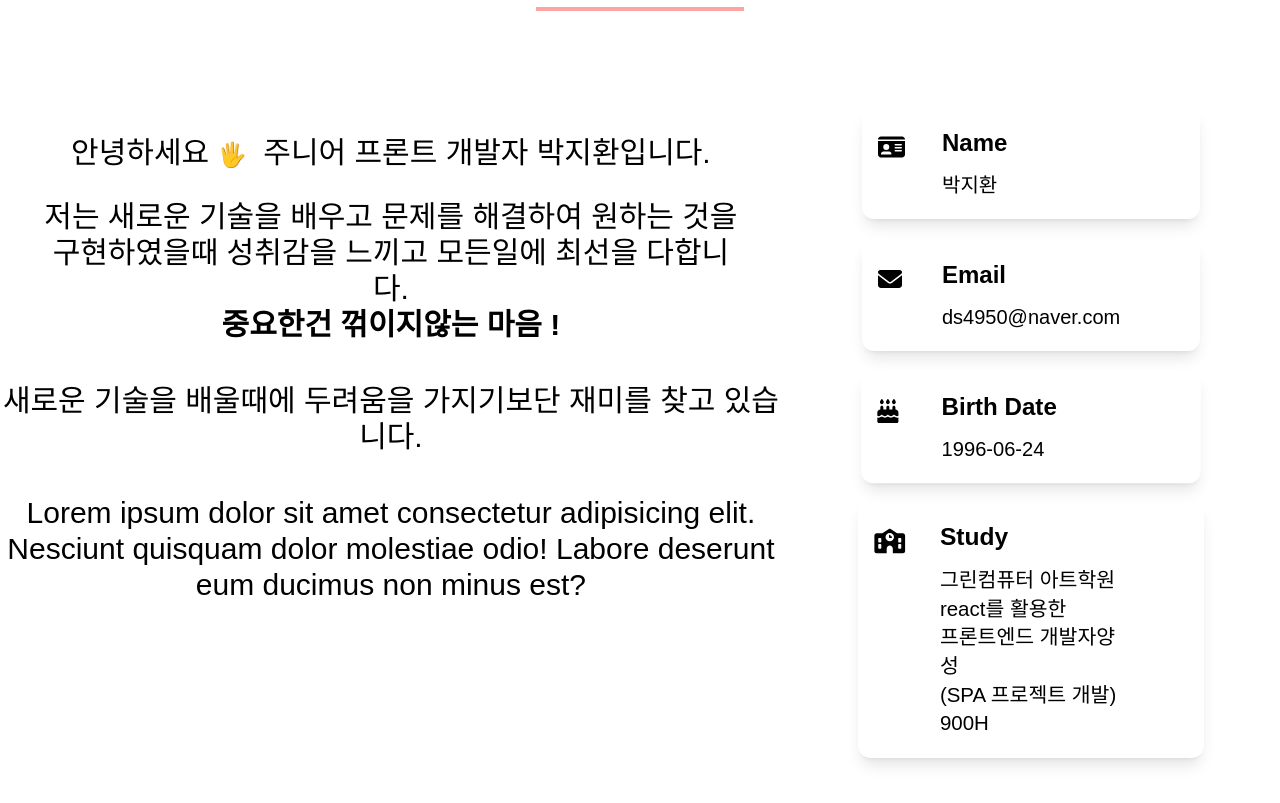
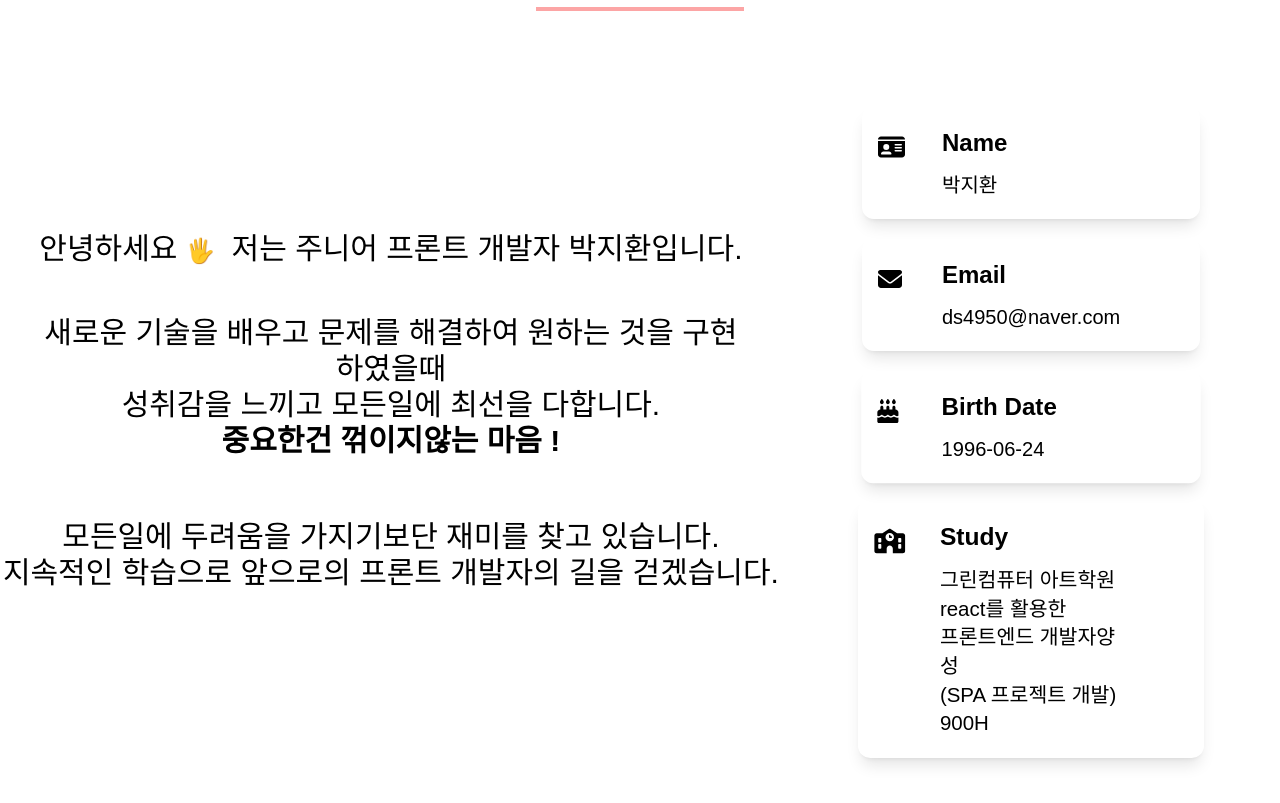
Before and after one commit to flysofts/portfolio, a React (Create React App) app: page / in a window 1280 px wide. Shown: the part 981-1784 px from the top of the page. Built offline with nearby package versions, Linux system fonts and the light colour scheme; a web font is replaced by a local one.

Commit message:
about text , work image 수정

```diff
--- a/src/components/About.js
+++ b/src/components/About.js
@@ -59,13 +59,15 @@ function About() {
         <div className='text-center w-52 text-6xl  m-auto pt-32 mb-24 font-bold font-omyu border-solid border-b-4 border-red-300 text-gray-500 dark:text-white dark:border-red-50'>About</div>
         <div className='max-w-7xl flex flex-wrap justify-center lg:flex-nowrap m-auto pb-40'>
           <div>
-            <p className='sm:text-sm md:text-lg text-center lg:text-3xl py-7 font-omyu'>안녕하세요<span className='text-2xl mx-2'>🖐</span> 주니어 프론트 개발자 박지환입니다.</p>
-
-            <p className='px-10 sm:text-sm md:text-lg text-center lg:text-3xl font-omyu in_text text'>   저는 새로운 기술을 배우고 문제를 해결하여 원하는 것을 구현하였을때 성취감을 느끼고 모든일에 최선을 다합니다.
+            <p className='sm:text-sm md:text-lg text-center lg:text-3xl py-7 mt-24 font-omyu'>안녕하세요<span className='text-2xl mx-2'>🖐</span> 저는 주니어 프론트 개발자 박지환입니다.</p>
+            <p className='px-10 sm:text-sm md:text-lg text-center py-5 lg:text-3xl font-omyu in_text text'>새로운 기술을 배우고 문제를 해결하여 원하는 것을 구현하였을때
+            <p>성취감을 느끼고 모든일에 최선을 다합니다.</p>
             <p className=' font-bold'>중요한건 꺾이지않는 마음 !</p></p>
             <p className='sm:text-sm md:text-lg text-center lg:text-3xl  font-omyu'></p>
-            <p className='sm:text-sm md:text-lg text-center lg:text-3xl py-10 font-omyu'>새로운 기술을 배울때에 두려움을 가지기보단 재미를 찾고 있습니다.</p>
-            <p className='sm:text-sm md:text-lg text-center lg:text-3xl font-omyu'>Lorem ipsum dolor sit amet consectetur adipisicing elit. Nesciunt quisquam dolor molestiae odio! Labore deserunt eum ducimus non minus est?</p>
+            <p className='sm:text-sm md:text-lg text-center lg:text-3xl py-10 font-omyu'>모든일에 두려움을 가지기보단 재미를 찾고 있습니다.
+            <p>지속적인 학습으로 앞으로의 프론트 개발자의 길을 걷겠습니다.</p>
+            </p>
+
           </div>
           <div>
             {
--- a/src/components/Work.js
+++ b/src/components/Work.js
@@ -42,8 +42,8 @@ function Work() {
       "desc": "기여도 100%",
       "icon": faTag,
       "type": "webapp",
-      "vercel": "https://quiz-jet-two.vercel.app/",
-      "github": "https://github.com/flysofts/Delivery-inquiry",
+      "vercel": "https://quiz-alpha-eight.vercel.app/",
+      "github": "https://github.com/flysofts/quiz",
     },
     {
       "img": "festival.PNG",
@@ -53,7 +53,7 @@ function Work() {
       "desc": "기여도 100%",
       "icon": faTag,
       "type": "webapp",
-      "vercel": "https://festival-hazel.vercel.app/",
+      "vercel": "https://festival-alpha.vercel.app/",
       "github": "https://github.com/flysofts/festival",
     },
     {
```
Also changed, not shown: public/festival.PNG, public/quiz.PNG.
